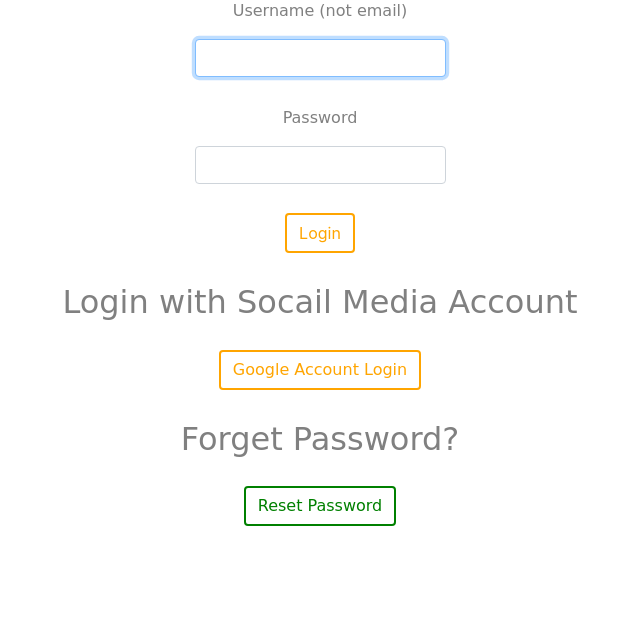
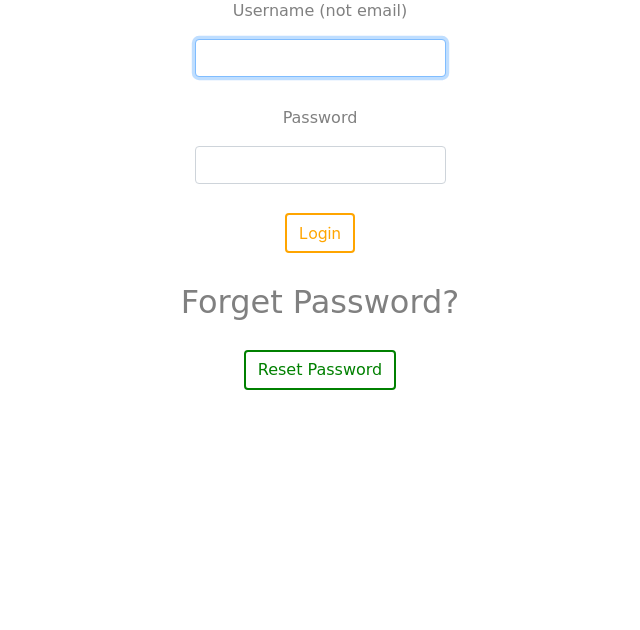
Before and after one commit to toma1031/adoptanimals, a Django app: page /accounts/login/ in a window 1280 px wide. Shown: the part 241-871 px from the top of the page, without its empty margins (320-960 px from the left). Run offline with Django 3.2, Linux system fonts and the light colour scheme; parts of the project's set-up code (start-up, migrations or seed data) failed here and were passed over; some libraries are stand-ins or nearby versions.

Commit message:
emove social_core.backends.google.GoogleOpenId from settings_mysql.py and settings_mysql_local.py

```diff
--- a/accounts/admin.py
+++ b/accounts/admin.py
@@ -1,7 +1,6 @@
 from django.contrib import admin
 from django.contrib.auth.admin import UserAdmin
 from accounts.models import User, State
-# Register your models here.
 
 @admin.register(User)
 class UserAdmin(UserAdmin):
--- a/accounts/forms.py
+++ b/accounts/forms.py
@@ -54,7 +54,6 @@ class UserChangeForm(ModelForm):
     def __init__(self, username=None, email=None, state=None, city=None, zipcode=None, phone_number=None, *args, **kwargs):
         kwargs.setdefault('label_suffix', '')
         super().__init__(*args, **kwargs)
-        # ユーザーの更新前情報をフォームに挿入
         if username:
             self.fields['username'].widget.attrs['value'] = username
         if email:
@@ -94,8 +93,6 @@ class MyPasswordChangeForm(PasswordChangeForm):
         ]
 
 class MyPasswordResetForm(PasswordResetForm):
-    # """パスワード忘れたときのフォーム"""
-
     def __init__(self, *args, **kwargs):
         super().__init__(*args, **kwargs)
         for field in self.fields.values():
@@ -103,8 +100,6 @@ class MyPasswordResetForm(PasswordResetForm):
 
 
 class MySetPasswordForm(SetPasswordForm):
-    # """パスワード再設定用フォーム(パスワード忘れて再設定)"""
-
     def __init__(self, *args, **kwargs):
         super().__init__(*args, **kwargs)
         for field in self.fields.values():
--- a/accounts/templates/accounts/login.html
+++ b/accounts/templates/accounts/login.html
@@ -5,10 +5,10 @@
   <form action="{% url 'login' %}" method="POST" novalidate>
     {% include "accounts/_form.html" with submit_label="Login" %}
   </form>
-  <div class="login_with_socail_media_account">
+  {% comment %} <div class="login_with_socail_media_account">
     <h2>Login with Socail Media Account</h2>
       <a href="{% url 'social:begin' 'google-oauth2' %}" class="btn btn-primary login_with_socail_media_account_btn">Google Account Login</a></li>
-  </div>
+  </div> {% endcomment %}
   <div class="forget_password">
     <h2>Forget Password?</h2>
     <a href="{% url 'accounts:password_reset' %}" class="btn btn-success forget_password_btn" >Reset Password</a>
--- a/adopt_animals/views.py
+++ b/adopt_animals/views.py
@@ -1,4 +1,3 @@
-from django.db.models.query_utils import InvalidQuery
 from django.shortcuts import render, redirect, reverse, get_object_or_404
 from django.urls import reverse_lazy
 from django.views.generic import TemplateView, CreateView, ListView, DetailView, UpdateView, DeleteView
--- a/animal_project/settings_mysql.py
+++ b/animal_project/settings_mysql.py
@@ -147,8 +147,8 @@ EMAIL_HOST_PASSWORD = 'gkqcxweapsekkojn'
 
 AUTHENTICATION_BACKENDS = (
     'social_core.backends.open_id.OpenIdAuth',
-    'social_core.backends.google.GoogleOpenId',
-    'social_core.backends.google.GoogleOAuth2',
+    # 'social_core.backends.google.GoogleOpenId',
+    # 'social_core.backends.google.GoogleOAuth2',
 
     'social_core.backends.github.GithubOAuth2',
     'social_core.backends.twitter.TwitterOAuth',
--- a/animal_project/settings_mysql_local.py
+++ b/animal_project/settings_mysql_local.py
@@ -142,8 +142,8 @@ EMAIL_HOST_PASSWORD = 'gkqcxweapsekkojn'
 
 AUTHENTICATION_BACKENDS = (
     'social_core.backends.open_id.OpenIdAuth',
-    'social_core.backends.google.GoogleOpenId',
-    'social_core.backends.google.GoogleOAuth2',
+    # 'social_core.backends.google.GoogleOpenId',
+    # 'social_core.backends.google.GoogleOAuth2',
 
     'social_core.backends.github.GithubOAuth2',
     'social_core.backends.twitter.TwitterOAuth',
```
Also changed, not shown: accounts/views.py (+0 -8 lines), accounts/migrations/0005_alter_user_first_name.py (added), 6 other files.
